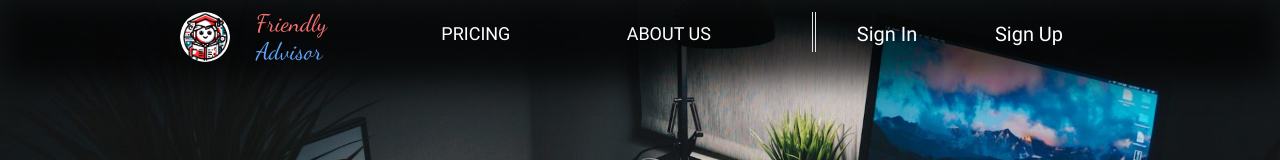
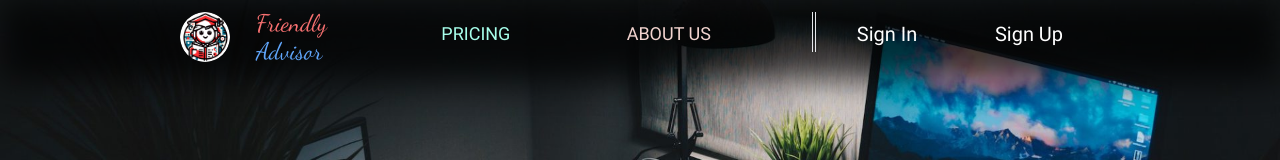
Before and after one commit to KS-Arafat/NSUFriendlyAdvisor, a Next.js app: page / in a window 1280 px wide. Shown: the top 160 px of the page. Built offline with nearby package versions, Linux system fonts and the light colour scheme.

Commit message:
More Animation Added in Navbar

```diff
--- a/app/ui/Navbar.tsx
+++ b/app/ui/Navbar.tsx
@@ -2,6 +2,8 @@ import Image from "next/image";
 import Link from "next/link";
 import icon from "@/public/logo.png";
 import { DancingScript } from "@/app/ui/fonts";
+import svg_cash from "@/_imgs/cash.svg";
+import svg_about from "@/_imgs/about.svg";
 
 const Navbar = () => (
   <div className="absolute flex h-20 w-full justify-center">
@@ -30,11 +32,29 @@ const Navbar = () => (
           </p>
         </div>
 
-        <Link href="/price" className="mt-3 text-lg uppercase text-white">
-          Pricing
+        <Link href="/price" className="group mt-3 text-lg uppercase text-white">
+          <span className="absolute text-[#a7ffeb] transition-all delay-100 ease-in-out group-hover:-translate-x-20 group-hover:opacity-0">
+            Pricing
+          </span>
+          <Image
+            className="-translate-y-2 translate-x-20 opacity-0 transition-all delay-100 ease-in-out group-hover:translate-x-0 group-hover:opacity-100"
+            src={svg_cash}
+            width={40}
+            height={40}
+            alt=""
+          />
         </Link>
-        <Link href="/about" className="mt-3 text-lg uppercase text-white">
-          about Us
+        <Link href="/about" className="group mt-3 text-lg uppercase text-white">
+          <span className="absolute text-[#f2d4cf] transition-all delay-100 ease-in group-hover:-translate-x-20 group-hover:opacity-0">
+            About Us
+          </span>
+          <Image
+            className="-translate-y-2 translate-x-20 opacity-0 transition-all delay-100 ease-in group-hover:translate-x-0 group-hover:opacity-100"
+            src={svg_about}
+            width={40}
+            height={40}
+            alt=""
+          />
         </Link>
       </div>
 
@@ -47,7 +67,7 @@ const Navbar = () => (
           <div className="h-20 w-full translate-y-2 rounded-md bg-sky-200 opacity-50 transition-all duration-500 ease-in-out group-hover:-translate-y-16" />
         </Link>
         <Link
-          href={"/signUp"}
+          href={"/signup"}
           className="group col-start-2 h-10 w-full overflow-hidden border-lime-300 pt-2 text-center text-xl text-white transition-all duration-500 hover:border-b hover:text-lime-400"
         >
           Sign Up
```
